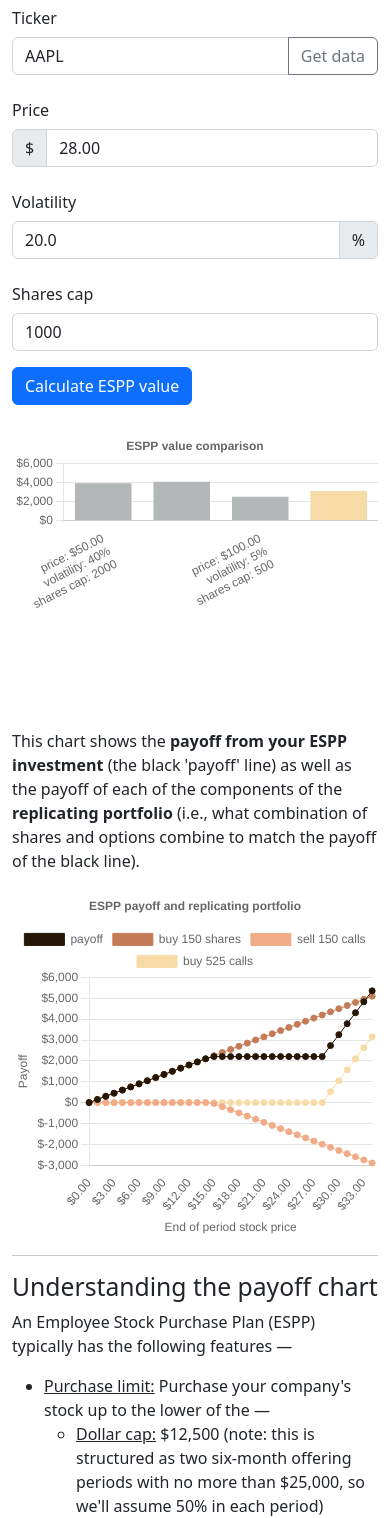
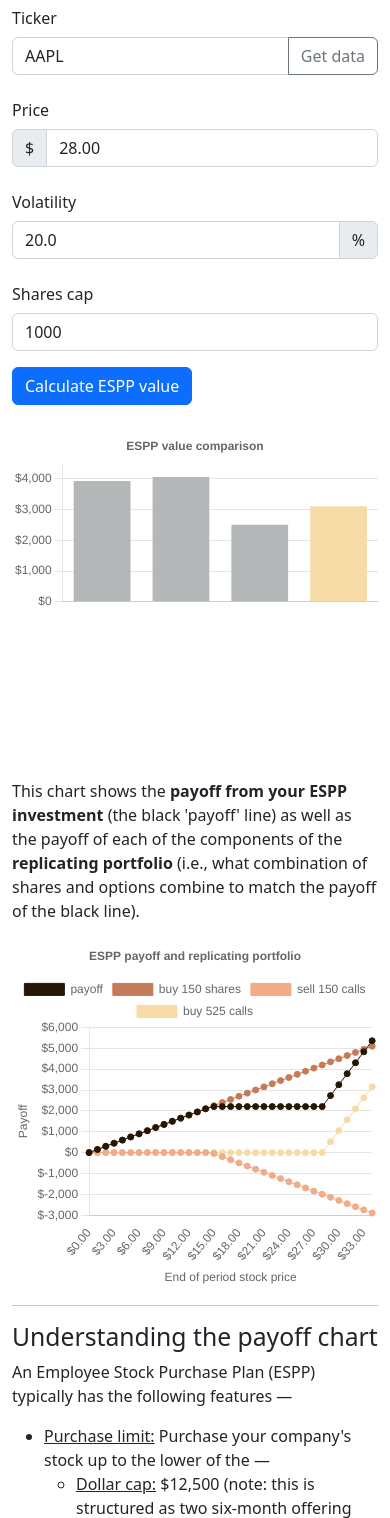
Before and after one commit to edelgm6/espp-payoff, a Django app: template templates/index.html in a window 390 px wide. Shown: the part 416-1934 px from the top of the page. Run offline with Django 3.2, Linux system fonts and the light colour scheme; the template is opened without the code that fills it, so the values that code supplies are empty.

Commit message:
Tweaked mobile layout

```diff
--- a/templates/index.html
+++ b/templates/index.html
@@ -15,6 +15,24 @@
     <!-- To automatically render math in text elements, include the auto-render extension: -->
     <script defer src="https://cdn.jsdelivr.net/npm/katex@0.16.4/dist/contrib/auto-render.min.js" integrity="sha384-+VBxd3r6XgURycqtZ117nYw44OOcIax56Z4dCRWbxyPt0Koah1uHoK0o4+/RRE05" crossorigin="anonymous"
         onload="renderMathInElement(document.body);"></script>
+
+    <!-- <style>
+      @media (max-width: 5000px) {
+        .col-lg-6 {
+          margin-bottom: 10px;
+        }
+      }
+      @media (max-width: 991px) {
+        .col-md-6 {
+          height: 200px;
+        }
+      }
+      @media (max-width: 767px) {
+        .col-md-6 {
+          height: 150px;
+        }
+      }
+    </style> -->
   </head>
   <body>
     <div class="container">
@@ -37,8 +55,10 @@
         <div class="col-md-5">
           {% include "espp-form.html" %}
         </div>
-        <div class="col-md-7" style="height: 300px">
-          <canvas id="value-compare"></canvas>
+        <div class="col-md-7" style="height: 350px">
+          <!-- <div class="chart-container"> -->
+            <canvas id="value-compare"></canvas>
+          <!-- </div> -->
         </div>
       </div>
 
@@ -50,8 +70,11 @@
             shares and options combine to match the payoff of the black line).
           </p>
         </div>
-        <div class="col-lg-7" style="height: 350px">
-          <canvas id="payoff-chart"></canvas>
+
+        <div class="col-lg-7">
+          <div class="chart-container" style="height: 350px">
+            <canvas id="payoff-chart"></canvas>
+          </div>
         </div>
       </div>
 
--- a/templates/valuation-section.html
+++ b/templates/valuation-section.html
@@ -59,11 +59,13 @@
         </div>
     </div>
 </div>
+<div class="col">
 <div class="row">
-    <div class="col-md-6" style="height: 300px">
+    <div class="col-lg-6">
         <canvas id="volatility-chart"></canvas>
     </div>
-    <div class="col-md-6" style="height: 300px">
+    <div class="col-lg-6">
         <canvas id="value-chart"></canvas>
     </div>
 </div>
+</div>
--- a/web/static/web/js/PayoffChart.js
+++ b/web/static/web/js/PayoffChart.js
@@ -153,6 +153,7 @@
     }
 
     options = {
+        responsive: true,
         plugins: {
             legend: {
                 display: true
--- a/web/static/web/js/ValueChart.js
+++ b/web/static/web/js/ValueChart.js
@@ -56,6 +56,7 @@
                 ]
             },
             options: {
+                responsive: true,
                 plugins: {
                     legend: {
                         display: false
--- a/web/static/web/js/ValueCompareChart.js
+++ b/web/static/web/js/ValueCompareChart.js
@@ -54,6 +54,8 @@
         const comparisonDataLength = this.comparisonDataset.data.length;
         const labelsLength = this.labels.length;
         //Bump current custom to next over
+        this.comparisonDataset.data[comparisonDataLength - 3] = this.comparisonDataset.data[comparisonDataLength - 2]
+        this.labels[labelsLength - 4] = this.labels[labelsLength - 3]
         this.comparisonDataset.data[comparisonDataLength - 2] = this.comparisonDataset.data[comparisonDataLength - 1]
         this.labels[labelsLength - 3] = this.labels[labelsLength - 2]
         this.comparisonDataset.data[comparisonDataLength - 1] = this.customDataset.data[customDataLength - 1]
@@ -61,9 +63,9 @@
 
         this.customDataset.data[customDataLength - 1] = calculatedEspp.value;
         this.labels[labelsLength - 1] = [
-            'price: $' + Number(calculatedEspp.price).toFixed(2).toLocaleString(),
-            'volatility: ' + calculatedEspp.volatility + '%',
-            'shares cap: ' + calculatedEspp.shares_cap,
+            'p: $' + Number(calculatedEspp.price).toFixed(2).toLocaleString(),
+            'vol: ' + calculatedEspp.volatility + '%',
+            'cap: ' + calculatedEspp.shares_cap,
         ]
         this.updateChart();
     }
@@ -76,6 +78,11 @@
                 datasets: [this.comparisonDataset,this.customDataset]
             },
             options: {
+                responsive: true,
+                onResize: function(chart, size) {
+                    var showTicks = (size.width < 400) ? false : true;
+                    chart.options.scales['x']['ticks']['display'] = showTicks;
+                },
                 plugins: {
                     legend: {
                         display: false
@@ -108,6 +115,9 @@
                             callback: function(value,index,ticks) {
                                 return '$' + value.toLocaleString();
                             }
+                        },
+                        grid: {
+                            display: true
                         }
                     }
                 }
--- a/web/static/web/js/VolatilityChart.js
+++ b/web/static/web/js/VolatilityChart.js
@@ -45,6 +45,7 @@
                 ]
             },
             options: {
+                responsive: true,
                 plugins: {
                     title: {
                         display: true,
```
Also changed, not shown: web/static/web/js/initial-charts.js (+12 -12 lines).
